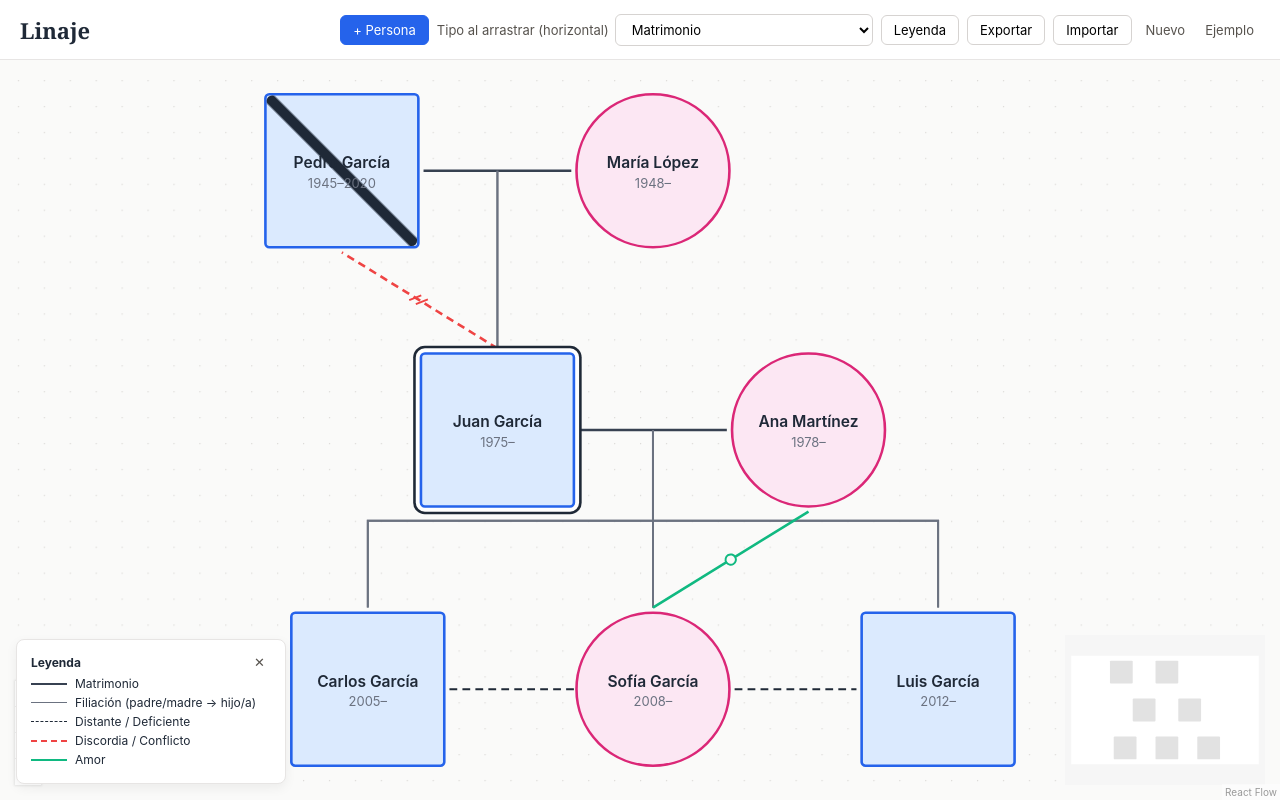
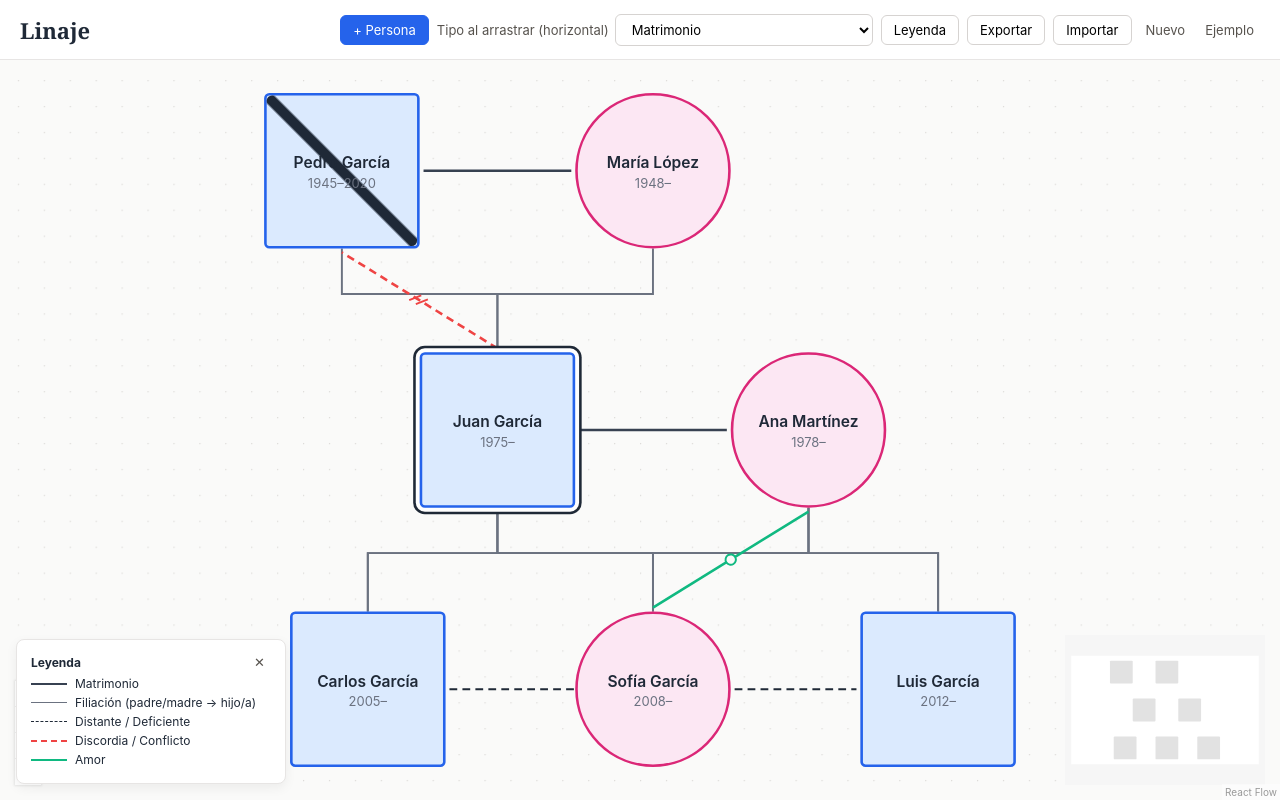
Before and after one commit to psjesusluis-coder/applinajez, a React (Vite) app in the folder Linaje/: page / in a window 1280 px wide. Built offline with nearby package versions, Linux system fonts and the light colour scheme.

Commit message:
Update App.jsx

```diff
--- a/Linaje/src/App.jsx
+++ b/Linaje/src/App.jsx
@@ -11,6 +11,7 @@ import { KINDS, PARENT_KINDS, PARTNER_KINDS, LEGACY } from './relations.js';
 const STORAGE_KEY = 'linaje-genograma-v4';
 const SIDES = ['t', 'b', 'l', 'r'];
 const POS = { t: Position.Top, b: Position.Bottom, l: Position.Left, r: Position.Right };
+const NODE = 120;
 const Ctx = createContext({ act: () => {} });
 
 const uid = () =>
@@ -271,10 +272,9 @@ function RelationEdge({
 
   let d;
   if (PARENT_KINDS.includes(data?.kind) && data?.bus) {
-    // Mismo esquema de los genogramas: bajada desde el punto medio de la pareja,
-    // una línea horizontal compartida por los hermanos y una bajada a cada hijo.
-    const { ax, ay, busY } = data.bus;
-    d = `M ${ax} ${ay} L ${ax} ${busY} L ${targetX} ${busY} L ${targetX} ${targetY}`;
+    // Padre → barra horizontal (a nivel inferior) → hijo centrado debajo
+    const { px, pBottom, busY, cx, childTop } = data.bus;
+    d = `M ${px} ${pBottom} L ${px} ${busY} L ${cx} ${busY} L ${cx} ${childTop}`;
   } else {
     const [path] = def.smooth ? getSmoothStepPath({ ...p, borderRadius: 0 }) : getStraightPath(p);
     d = path;
@@ -513,35 +513,42 @@ export default function App() {
   const act = useCallback((type, id) => setGraph((g) => ACTIONS[type](g, id)), []);
   const ctx = useMemo(() => ({ act }), [act]);
 
-  // Calcula el "bus" de cada familia: un solo punto de salida por pareja
-  // y una sola línea horizontal para todos sus hijos.
+  // Cada hijo recibe la geometría de su familia:
+  // - cada padre baja desde su centro hasta una barra horizontal común (busY)
+  // - desde la barra, una línea baja al centro del hijo
   const viewEdges = useMemo(() => {
-    const pos = (id) => find(graph.nodes, id)?.position;
-
-    const anchors = {};
-    for (const e of graph.edges) {
-      if (!PARENT_KINDS.includes(e.data?.kind)) continue;
-      const ps = parentsOf(graph, e.target).sort();
-      const pts = ps.map(pos).filter(Boolean);
-      const child = pos(e.target);
-      if (!pts.length || !child) continue;
-      const key = ps.join('|');
-      if (!anchors[key]) {
-        const [p0, p1] = pts;
-        anchors[key] = p1
-          ? { ax: (p0.x + p1.x) / 2 + 60, ay: p0.y + 60, minY: child.y }
-          : { ax: p0.x + 60, ay: p0.y + 120, minY: child.y };
-      }
-      anchors[key].minY = Math.min(anchors[key].minY, child.y);
-    }
+    const center = (n) => ({
+      x: n.position.x + NODE / 2,
+      top: n.position.y,
+      bottom: n.position.y + NODE,
+    });
 
     return graph.edges.map((e) => {
       const def = KINDS[e.data?.kind] ?? KINDS.filiacion;
       let bus;
+
       if (PARENT_KINDS.includes(e.data?.kind)) {
-        const a = anchors[parentsOf(graph, e.target).sort().join('|')];
-        if (a) bus = { ax: a.ax, ay: a.ay, busY: a.ay + (a.minY - a.ay) / 2 };
+        const parent = find(graph.nodes, e.source);
+        const child = find(graph.nodes, e.target);
+        const parents = parentsOf(graph, e.target)
+          .map((id) => find(graph.nodes, id))
+          .filter(Boolean);
+
+        if (parent && child && parents.length) {
+          // La barra va por debajo del nivel más bajo de los padres
+          const busY = Math.max(...parents.map((p) => center(p).bottom)) + 35;
+          const pc = center(parent);
+          const cc = center(child);
+          bus = {
+            px: pc.x,
+            pBottom: pc.bottom,
+            busY,
+            cx: cc.x,
+            childTop: cc.top,
+          };
+        }
       }
+
       return {
         ...e,
         type: 'rel',
```
